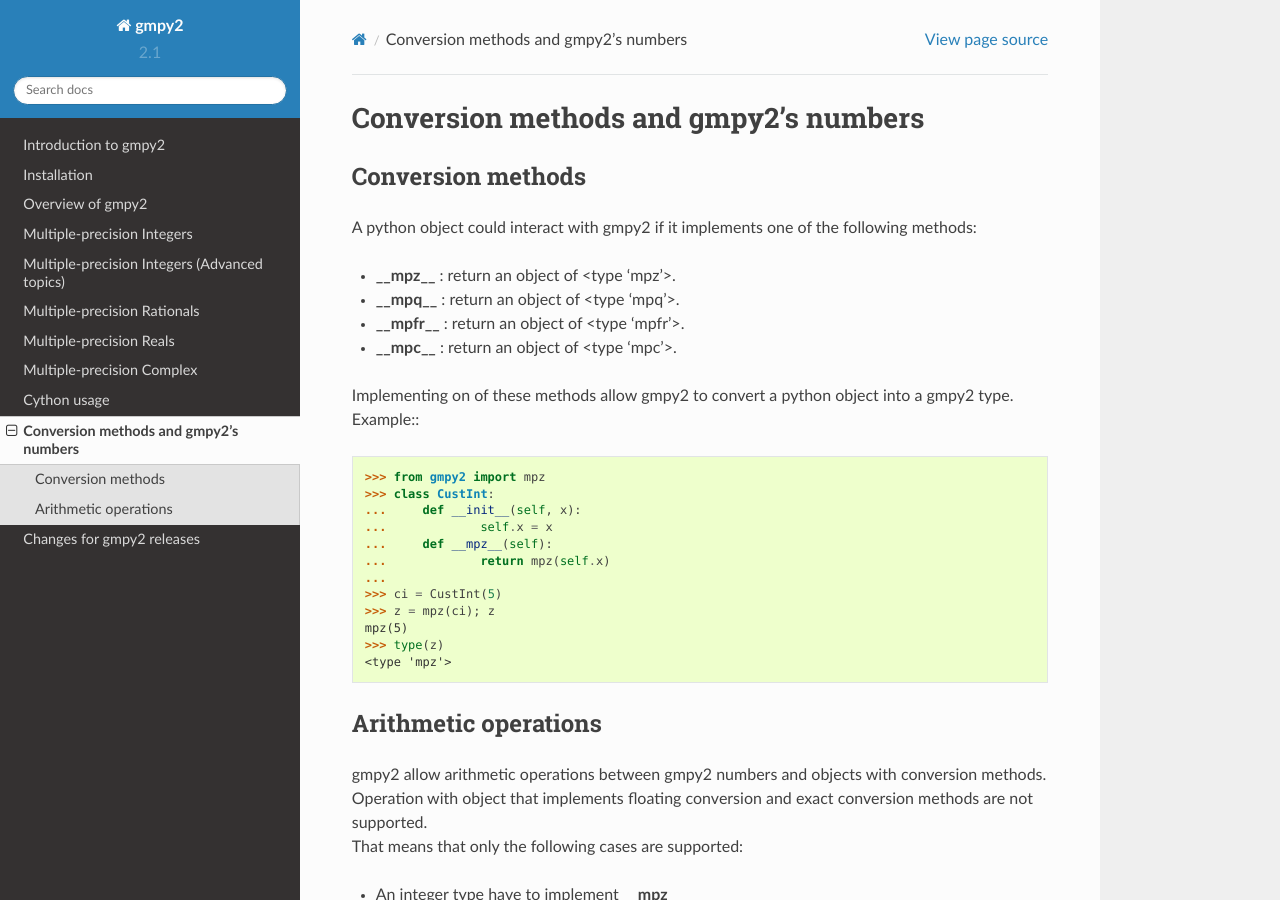
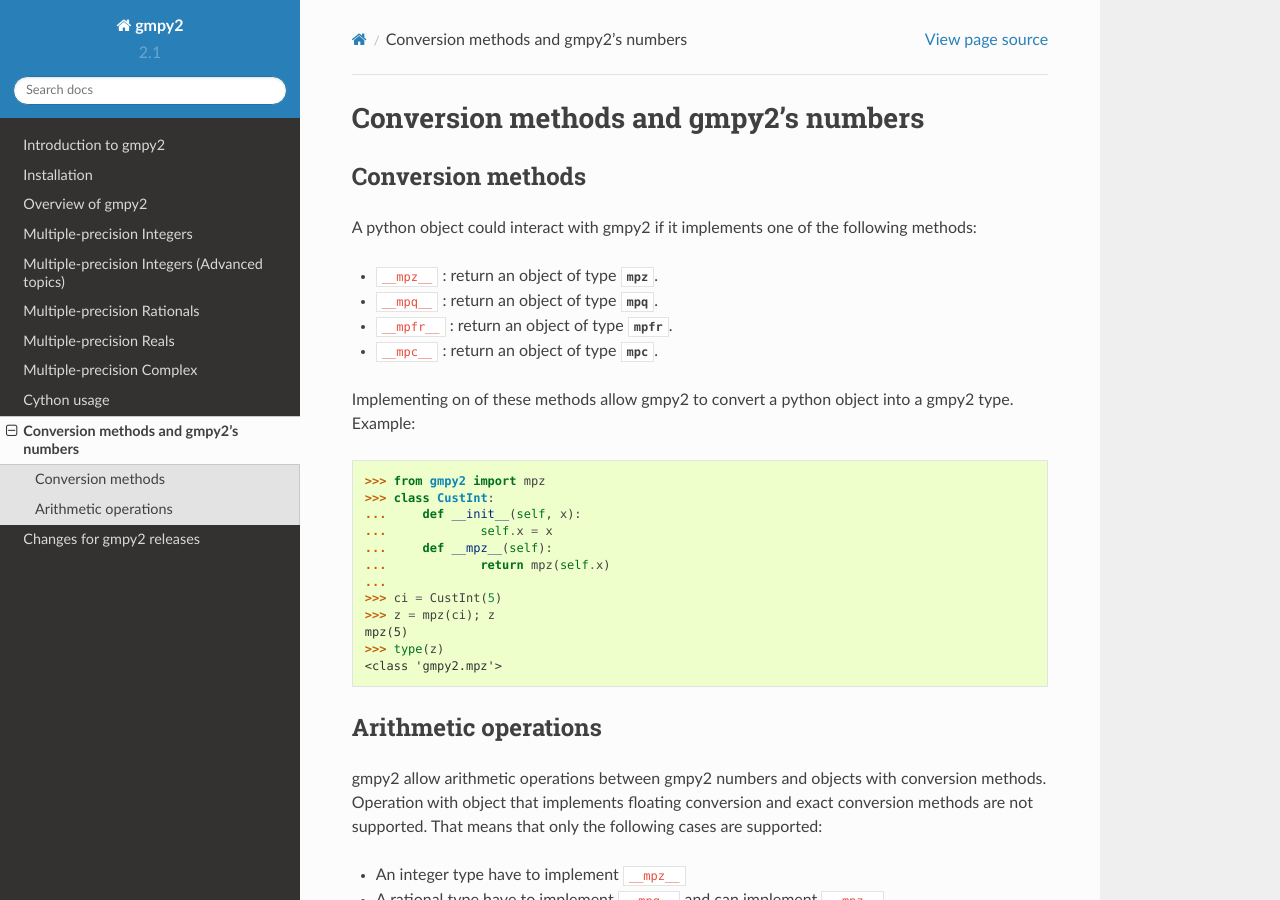
Before and after one commit to aleaxit/gmpy, a Sphinx documentation site: the page built from docs/conversion.rst, in a window 1280 px wide and 900 px high. Built offline with Sphinx 7.4.7 and the Read the Docs theme 2.0.0, drawn with Linux system fonts in a browser that asks for light colours; formulas are drawn with MathJax 3.

Commit message:
Fix doctest and formatting for docs/conversion.rst

```diff
--- a/docs/conversion.rst
+++ b/docs/conversion.rst
@@ -25,19 +25,20 @@
     >>> z = mpz(ci); z
     mpz(5)
     >>> type(z)
-    <type 'mpz'>
+    <class 'gmpy2.mpz'>
 
 Arithmetic operations
 ---------------------
 
-| gmpy2 allow arithmetic operations between gmpy2 numbers and objects with conversion methods.
-| Operation with object that implements floating conversion and exact conversion methods are not supported.
-| That means that only the following cases are supported:
+gmpy2 allow arithmetic operations between gmpy2 numbers and objects with
+conversion methods.  Operation with object that implements floating conversion
+and exact conversion methods are not supported.  That means that only the
+following cases are supported:
 
-- An integer type have to implement **__mpz__**
-- A rational type have to implement **__mpq__** and can implement **__mpz__**
-- A real type have to implement **__mpfr__**
-- A complex type have to implement **__mpc__** and can implement **__mpfr__**
+- An integer type have to implement ``__mpz__``
+- A rational type have to implement ``__mpq__`` and can implement ``__mpz__``
+- A real type have to implement ``__mpfr__``
+- A complex type have to implement ``__mpc__`` and can implement ``__mpfr__``
 
 Examples::
 
```
Also changed, not shown: other parts of docs/conversion.rst (+6 -6 lines).
